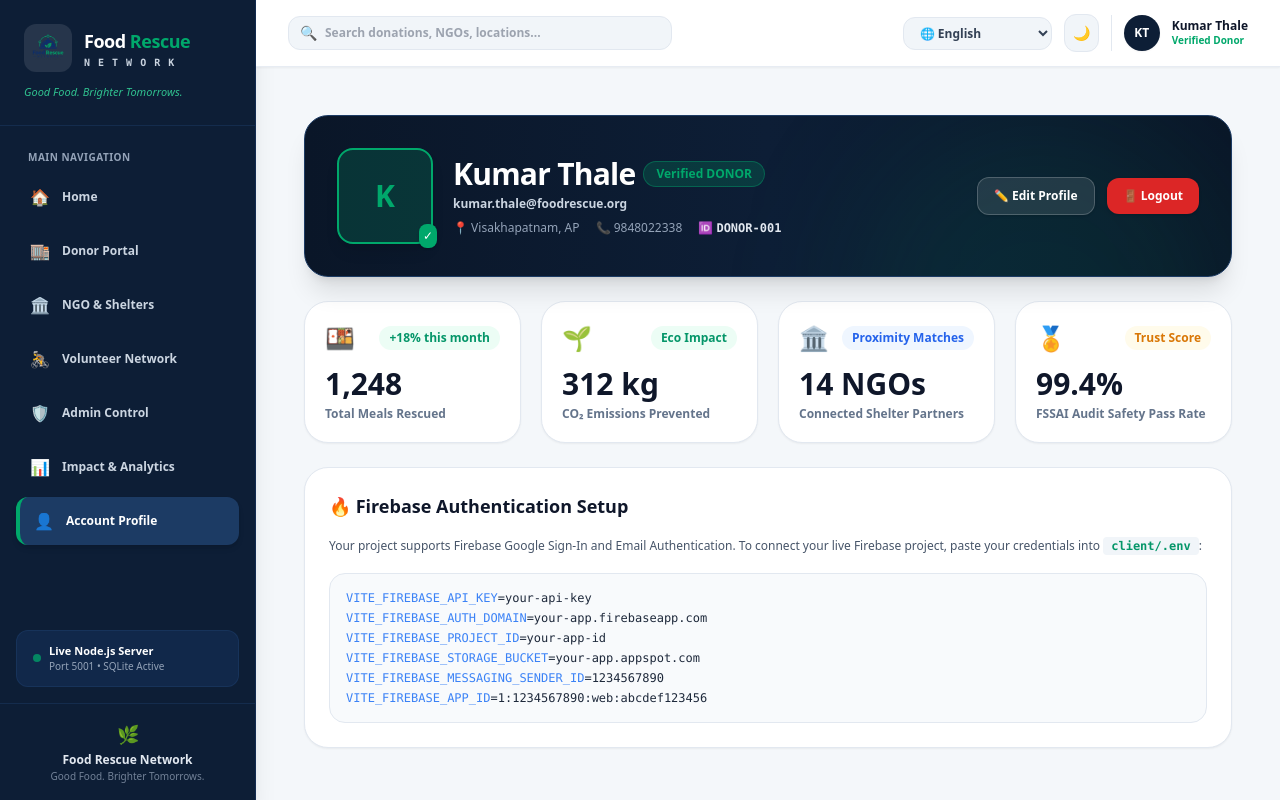
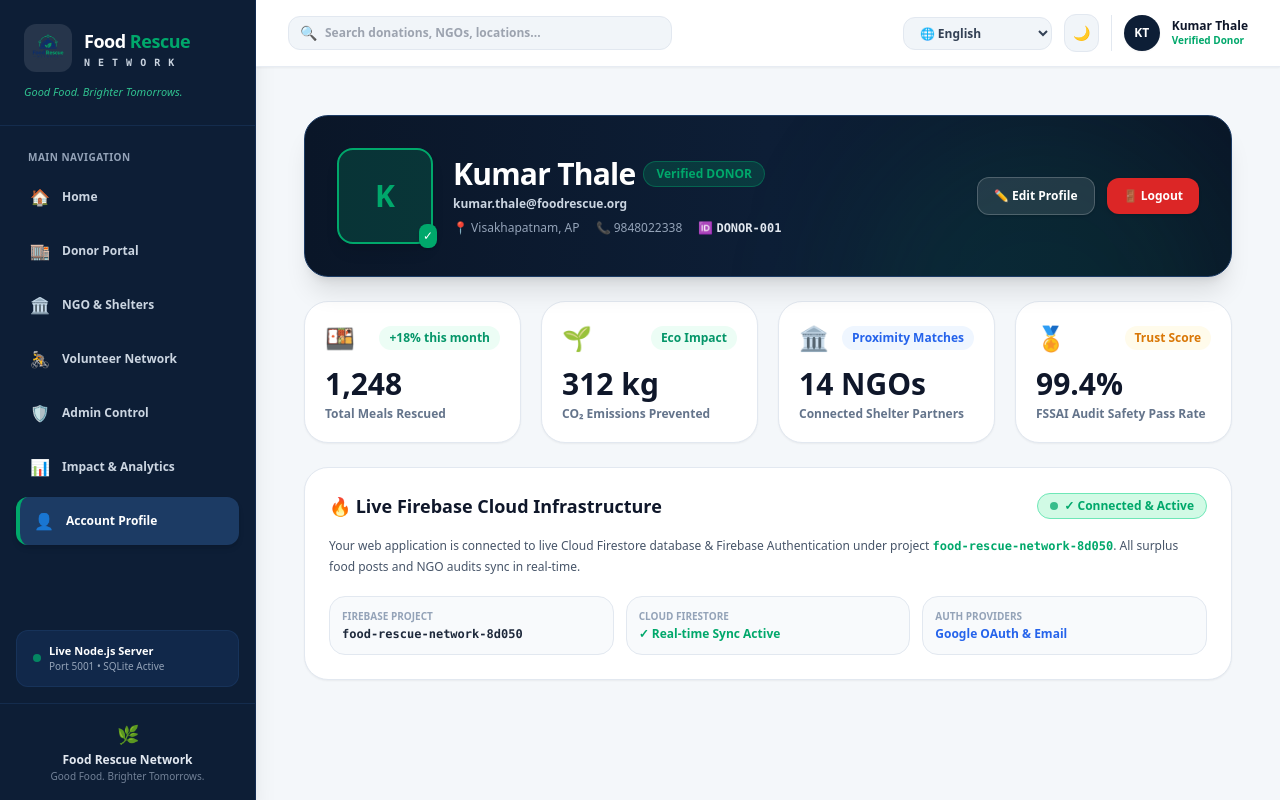
Before and after one commit to kumaraswamy-cmd/FOOD-RESCUE-NETWORK, a React (Vite) app in the folder client/: page /profile in a window 1280 px wide. Built offline with nearby package versions, Linux system fonts and the light colour scheme; no server answers; the HTML template or start-up script is replaced by a standard one.

Commit message:
Replace setup instructions with active Live Firebase Connected status card on ProfilePage

```diff
--- a/client/src/pages/ProfilePage.jsx
+++ b/client/src/pages/ProfilePage.jsx
@@ -202,22 +202,35 @@ export default function ProfilePage({ user, setUser, lang }) {
         </div>
       </div>
 
-      {/* Account Setup & Authentication Info Card */}
+      {/* Live Firebase Cloud Active Status Card */}
       <div className="bg-white dark:bg-navy-900 rounded-3xl p-6 border border-slate-200 dark:border-navy-800 shadow-sm space-y-4">
-        <h3 className="text-lg font-black text-slate-900 dark:text-white flex items-center gap-2">
-          <span>🔥 Firebase Authentication Setup</span>
-        </h3>
-        <p className="text-xs text-slate-600 dark:text-slate-300 leading-relaxed">
-          Your project supports Firebase Google Sign-In and Email Authentication. To connect your live Firebase project, paste your credentials into <code className="bg-slate-100 dark:bg-[#0A1628] px-2 py-0.5 rounded text-emerald-600 dark:text-emerald-400 font-mono font-bold">client/.env</code>:
+        <div className="flex items-center justify-between flex-wrap gap-2">
+          <h3 className="text-lg font-black text-slate-900 dark:text-white flex items-center gap-2">
+            <span>🔥 Live Firebase Cloud Infrastructure</span>
+          </h3>
+          <span className="px-3 py-1 rounded-full bg-emerald-100 dark:bg-emerald-950/60 border border-emerald-300 dark:border-emerald-800 text-[#00A86B] dark:text-emerald-400 text-xs font-black flex items-center gap-1.5">
+            <span className="w-2 h-2 rounded-full bg-[#00A86B] animate-pulse"></span>
+            <span>✓ Connected & Active</span>
+          </span>
+        </div>
+
+        <p className="text-xs text-slate-600 dark:text-slate-300 leading-relaxed font-medium">
+          Your web application is connected to live Cloud Firestore database & Firebase Authentication under project <strong className="font-mono text-[#00A86B]">food-rescue-network-8d050</strong>. All surplus food posts and NGO audits sync in real-time.
         </p>
 
-        <div className="bg-slate-50 dark:bg-[#0A1628] p-4 rounded-2xl font-mono text-xs text-slate-800 dark:text-slate-200 border border-slate-200 dark:border-navy-800 space-y-1 overflow-x-auto">
-          <div><span className="text-blue-500">VITE_FIREBASE_API_KEY</span>=your-api-key</div>
-          <div><span className="text-blue-500">VITE_FIREBASE_AUTH_DOMAIN</span>=your-app.firebaseapp.com</div>
-          <div><span className="text-blue-500">VITE_FIREBASE_PROJECT_ID</span>=your-app-id</div>
-          <div><span className="text-blue-500">VITE_FIREBASE_STORAGE_BUCKET</span>=your-app.appspot.com</div>
-          <div><span className="text-blue-500">VITE_FIREBASE_MESSAGING_SENDER_ID</span>=1234567890</div>
-          <div><span className="text-blue-500">VITE_FIREBASE_APP_ID</span>=1:1234567890:web:abcdef123456</div>
+        <div className="grid grid-cols-1 sm:grid-cols-3 gap-3 pt-1">
+          <div className="p-3 rounded-2xl bg-slate-50 dark:bg-[#0A1628] border border-slate-200 dark:border-navy-800">
+            <div className="text-[10px] uppercase font-black text-slate-400">Firebase Project</div>
+            <div className="text-xs font-mono font-bold text-slate-800 dark:text-slate-200 mt-0.5">food-rescue-network-8d050</div>
+          </div>
+          <div className="p-3 rounded-2xl bg-slate-50 dark:bg-[#0A1628] border border-slate-200 dark:border-navy-800">
+            <div className="text-[10px] uppercase font-black text-slate-400">Cloud Firestore</div>
+            <div className="text-xs font-bold text-[#00A86B] dark:text-emerald-400 mt-0.5">✓ Real-time Sync Active</div>
+          </div>
+          <div className="p-3 rounded-2xl bg-slate-50 dark:bg-[#0A1628] border border-slate-200 dark:border-navy-800">
+            <div className="text-[10px] uppercase font-black text-slate-400">Auth Providers</div>
+            <div className="text-xs font-bold text-blue-600 dark:text-blue-400 mt-0.5">Google OAuth & Email</div>
+          </div>
         </div>
       </div>
     </div>
```
